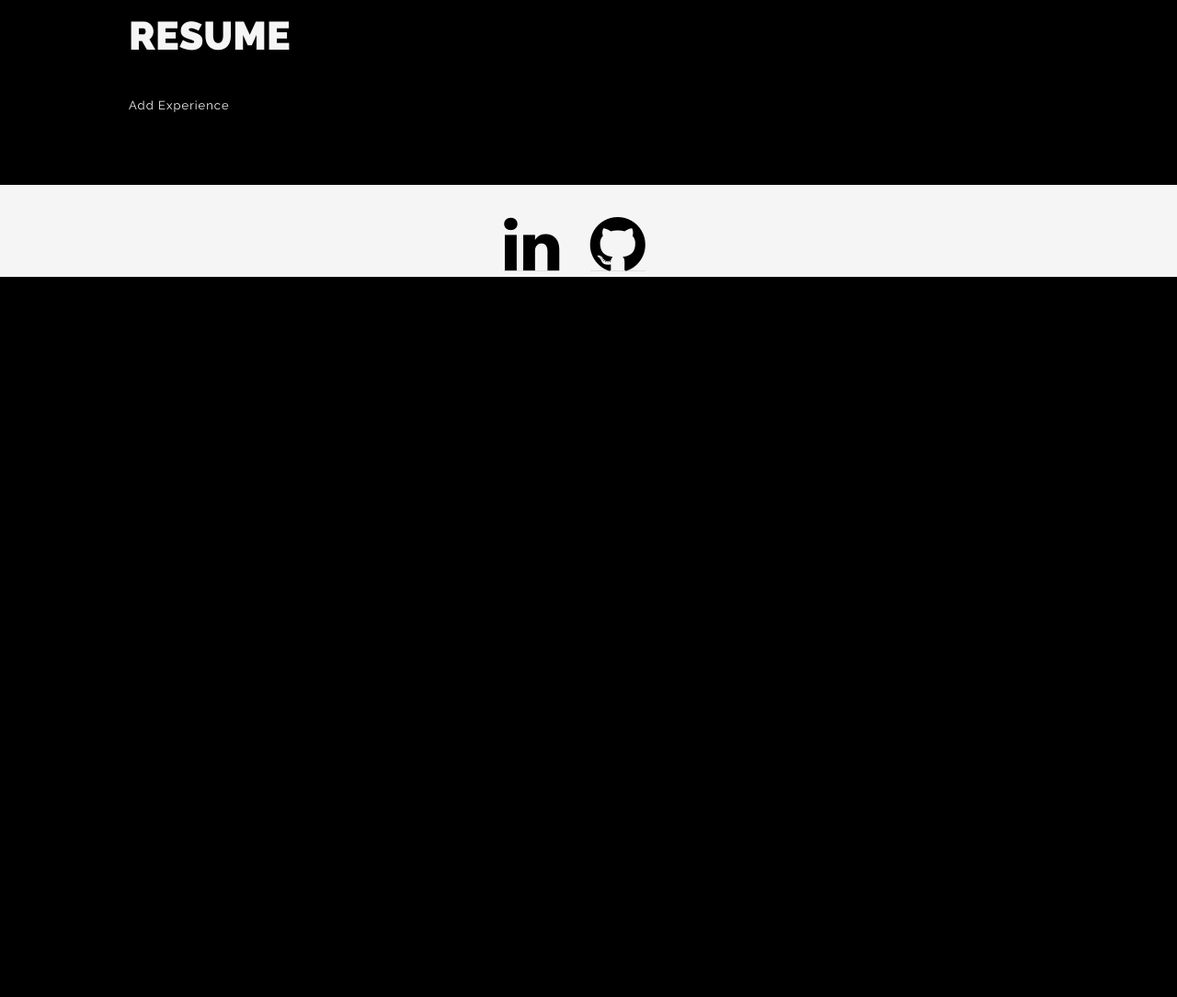
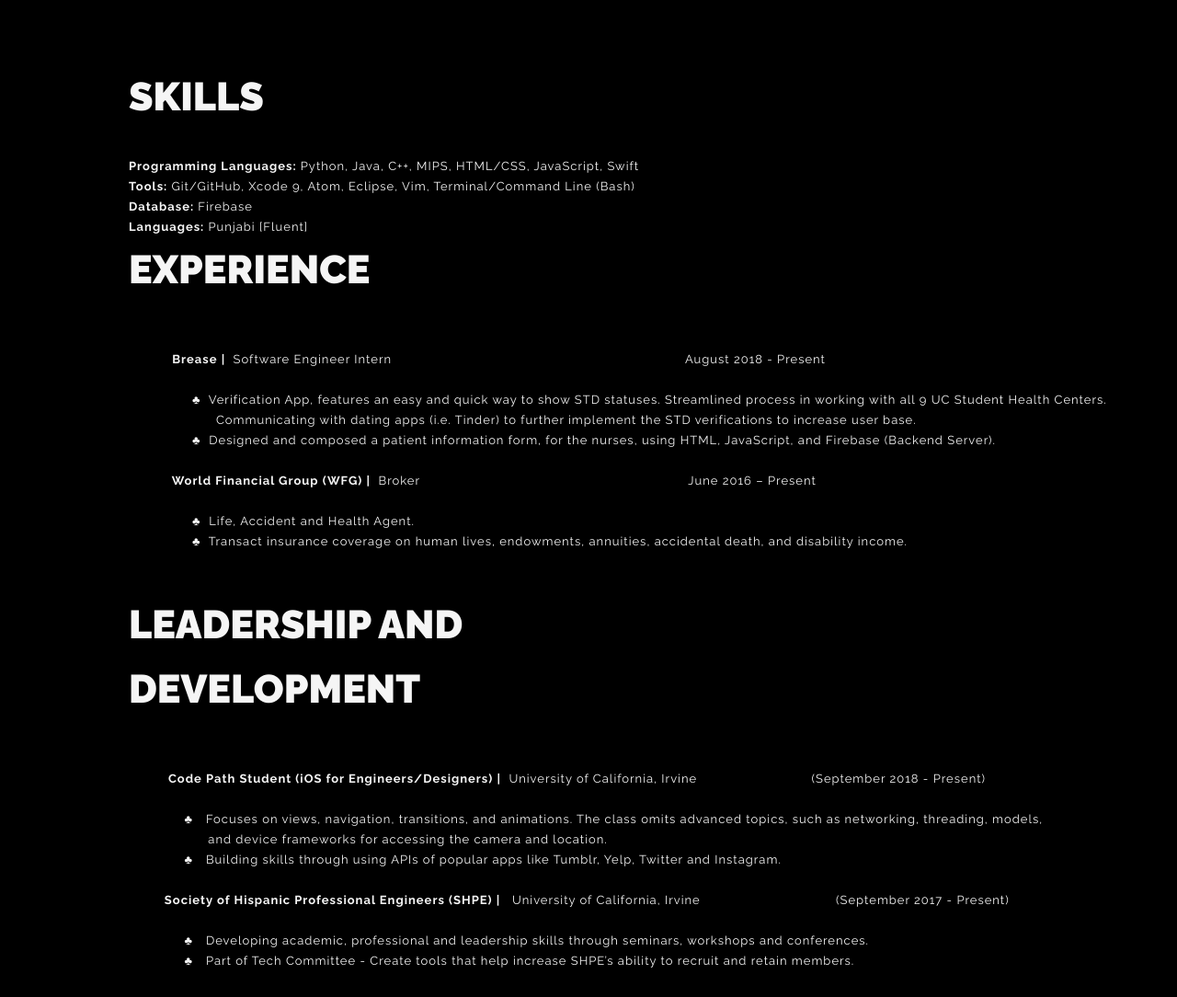
Before and after one commit to kuljits1/kuljits1.github.io, a plain HTML site: page about-me.html in a window 1280 px wide. Shown: the part 528-1612 px from the top of the page at 92% size. Before the commit the page ends 829 px from the top, so only its background shows below. Drawn offline with Linux system fonts and the light colour scheme.

Commit message:
Add files via upload

```diff
--- a/about-me.html
+++ b/about-me.html
@@ -116,11 +116,14 @@
 
           <div class="two-column">
 
-            <p style = "color: whitesmoke">Hello, my name is Kuljit Singh. <br/> <br/>
+            <p style = "color: whitesmoke"> Hello, my name is Kuljit Singh. <br/> <br/>
 
-            Write An Introduction About Yourself
 
-            <br/><br/>
+            I am heading into my 3rd year at Univeristy of California, Irvine majoring in Software Engineering. When I was choosing my major, I somewhat had a difficult experience
+            because I truly did not know what my passion was. Entering the Computer Science field changed my perspective and knowledge on what I should focus on. I fell in love with Software Engineering and
+            I hope to continue growing my passion by learning more about this field. Hopefully someday I can get to make a change in today's society from what I learn.
+
+            <br/>
 
 <!--            Add Information Here -->
 
@@ -135,8 +138,40 @@
 
         <div class="text-intro" id="site-type">
 
-          <h1 style = "color: whitesmoke" > Resume </h1>
-          <p style = "color: whitesmoke"> Add Experience </p>
+          <h1 style = "color: whitesmoke" > Skills </h1>
+          <p style = "color: whitesmoke"> <strong> Programming Languages: </strong> Python, Java, C++, MIPS, HTML/CSS, JavaScript, Swift <br>
+                                          <strong> Tools: </strong>    Git/GitHub, Xcode 9, Atom, Eclipse, Vim, Terminal/Command Line (Bash)  <br>
+                                          <strong> Database: </strong>  Firebase <br>
+                                          <strong> Languages: </strong> Punjabi [Fluent] <br>  </p>
+
+
+          <h1 style = "color: whitesmoke" > Experience </h1>
+          <p style = "color: whitesmoke; white-space: pre">
+          <strong> Brease | </strong> Software Engineer Intern                                                                          August 2018 - Present <br>
+                ♣  Verification App, features an easy and quick way to show STD statuses. Streamlined process in working with all 9 UC Student Health Centers.
+                      Communicating with dating apps (i.e. Tinder) to further implement the STD verifications to increase user base.
+                ♣  Designed and composed a patient information form, for the nurses, using HTML, JavaScript, and Firebase (Backend Server).
+
+          <strong> World Financial Group (WFG) | </strong> Broker							     	    	            June 2016 – Present <br>
+                ♣  Life, Accident and Health Agent.
+                ♣  Transact insurance coverage on human lives, endowments, annuities, accidental death, and disability income. <br>
+ </p>
+
+
+
+
+            <h1 style = "color: whitesmoke" > Leadership and Development </h1>
+          <p style = "color: whitesmoke; white-space: pre">
+         <strong> Code Path Student (iOS for Engineers/Designers) | </strong> University of California, Irvine     	                  	(September 2018 - Present)<br>
+              ♣	 Focuses on views, navigation, transitions, and animations. The class omits advanced topics, such as networking, threading, models,
+                    and device frameworks for accessing the camera and location.
+              ♣	 Building skills through using APIs of popular apps like Tumblr, Yelp, Twitter and Instagram.
+
+         <strong>Society of Hispanic Professional Engineers (SHPE) | </strong>  University of California, Irvine	         	        		(September 2017 - Present)<br>
+              ♣	 Developing academic, professional and leadership skills through seminars, workshops and conferences.
+              ♣	 Part of Tech Committee - Create tools that help increase SHPE’s ability to recruit and retain members.
+ </p>
+
 
         </div>
 
--- a/css/style.css
+++ b/css/style.css
@@ -57,7 +57,7 @@ PRELOADER
   top:0;
   width:100%;
   height:100%;
-  background:black;
+  background:white;
   z-index:999;
 }
 
@@ -75,7 +75,7 @@ PRELOADER
   width: 40px;
   height: 40px;
   margin: 0px auto;
-  background-color: whitesmoke;
+  background-color: black;
   border-radius: 100%;
   -webkit-animation: scaleout 1.0s infinite ease-in-out;
   animation: scaleout 1.0s infinite ease-in-out;
@@ -392,7 +392,7 @@ CONTENT
   font-weight:400;
   line-height:22px;
   letter-spacing:1px;
-  width:40%;
+  width:100%;
 }
 
         .typed-cursor{
```
Also changed, not shown: index.html (+9 -2 lines), 1 other file.
